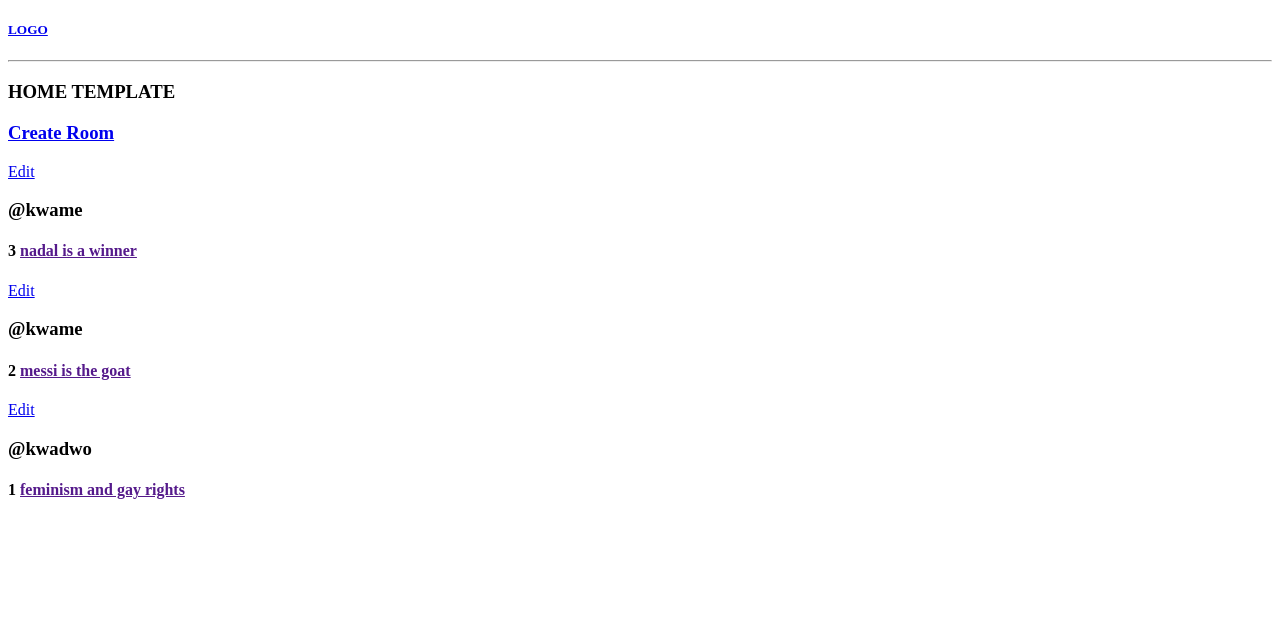
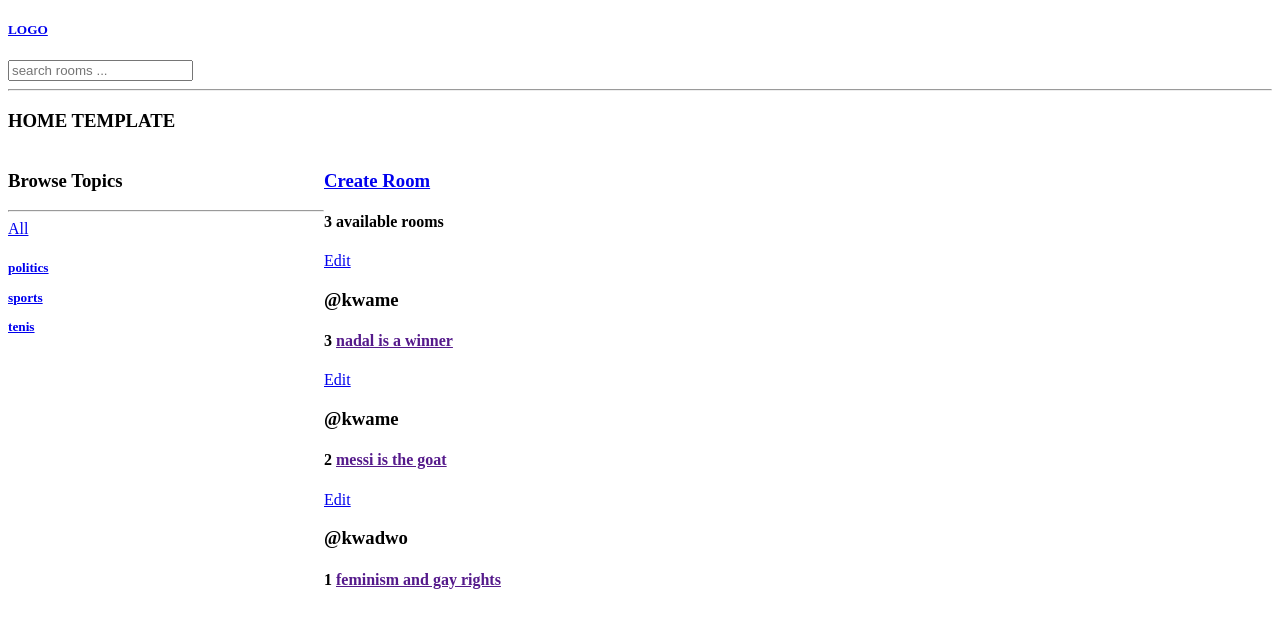
Before and after one commit to Ansah-98/social-media-1, a Django app: page / in a window 1280 px wide. Shown: the top 628 px of the page. Run offline with Django 4.2, Linux system fonts and the light colour scheme; data comes from the database, SQL or seed files in the repository.

Commit message:
search and deletion of rooms

```diff
--- a/socials/templates/socials/index.html
+++ b/socials/templates/socials/index.html
@@ -2,14 +2,35 @@
 
 {%block content%}
 
+<style>
+    .home-container{
+        display:grid ;
+        grid-template-columns: 1fr 3fr;
+    }
+</style>
 <h3>HOME TEMPLATE</h3>
 
+<div class="home-container">
+<div>
+    <h3>Browse Topics </h3>
+    <hr>
+    <a href="{% url 'home' %}">All</a>
+    <h5>
+        {%for topic in topics %}
+      <a href="{% url 'home' %}?q={{topic.title}} ">
+        <p>{{topic.title}}</p>
+      </a>
+        {%endfor%}
+    </h5>
+</div>
 <div>
     <a href="{%url 'create-room' %}"><h3>Create Room</h3></a>
 
+    <h4>{{room_count}} available rooms</h4>
+
 
     {%for room in rooms%}
-
+    <a href="{%url 'delete-room' room.id %}"></a>
     <a href="{%url 'update-room' room.id %}">Edit</a>
 
     <h3>@{{room.host.username}}</h3>
@@ -19,4 +40,5 @@
     {%endfor%}
 
     </div>
-{%endblock content%}
+</div>
+{% endblock content %}
--- a/socials/urls.py
+++ b/socials/urls.py
@@ -4,4 +4,5 @@ from . import views
 urlpatterns =[path('',views.home, name ='home'),
 path('room/<str:pk>/',views.room, name ='room'),
 path('room_form',views.createroom,name='create-room'),
-path('update-room/<str:pk>',views.updateRoom,name= 'update-room')]
+path('update-room/<str:pk>',views.updateRoom,name= 'update-room'),
+path('delete-room/<str:pk>',views.deleteRoom,name='delete-room')]
--- a/socials/views.py
+++ b/socials/views.py
@@ -1,11 +1,28 @@
 from django.shortcuts import render,redirect
-from .models import Room
+from .models import Room,Topic
 from .forms import RoomForm
+from django.db.models import  Q
 # Create your views here.
 def home(request):
-    rooms = Room.objects.all()
-    context={'rooms':rooms}
+
+
+    q = request.GET.get('q')
+    if q is None:
+        topic = Topic.objects.all()
+        rooms = Room.objects.all()
+    else:
+        topic = Topic.objects.filter(title__icontains = q)
+
+        rooms = Room.objects.filter(Q(topic__title__icontains =q)|
+        Q(description__icontains =q)|
+        Q(name__icontains=q)|
+        Q(host__username__icontains=q))
+
+
+    room_count = rooms.count()
+    context={'rooms':rooms, 'topics': topic, 'room_count':room_count}
     return render(request,'socials/index.html',context)
+
 def room(request,pk):
 
     room = Room.objects.get(id = pk)
@@ -28,9 +45,17 @@ def updateRoom(request,pk):
     form = RoomForm(instance =room)
     context = {'form':form}
     if request.method == 'POST':
-        form = RoomForm(request.POST, instance= room)
+        form = RoomForm(request.POST, instance = room)
         if form.is_valid():
             form.save()
             return redirect('home')
 
     return render(request,'socials/room_form.html', context)
+
+def deleteRoom(request,pk):
+    room = Room.objects.get(pk=pk)
+    if request.method =='P0ST':
+        room.delete()
+        return redirect('home')
+
+    return render(request, 'socials/delete.html',{'obj':room.name})
--- a/templates/navbar.html
+++ b/templates/navbar.html
@@ -3,4 +3,8 @@
     <h5>LOGO</h5>
 </a>
 
+<form action="{%url 'home' %}" method="GET" >
+    <input type="text"  name="q"  placeholder="search rooms ...">
+</form>
+
 <hr>
```
Also changed, not shown: socials/templates/socials/delete.html (added, +13 -0 lines). Lines whose indentation alone changed are shown as unchanged.
